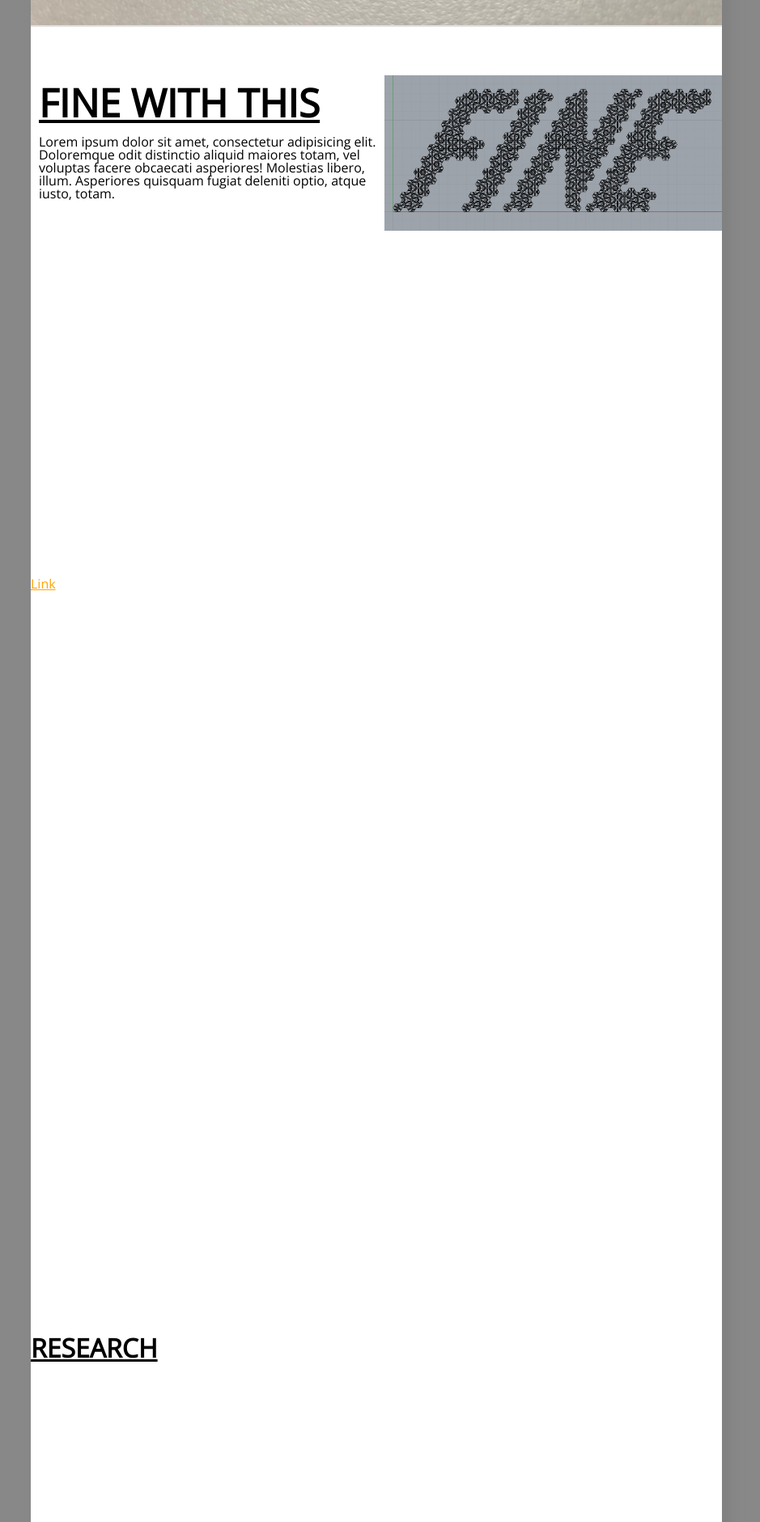
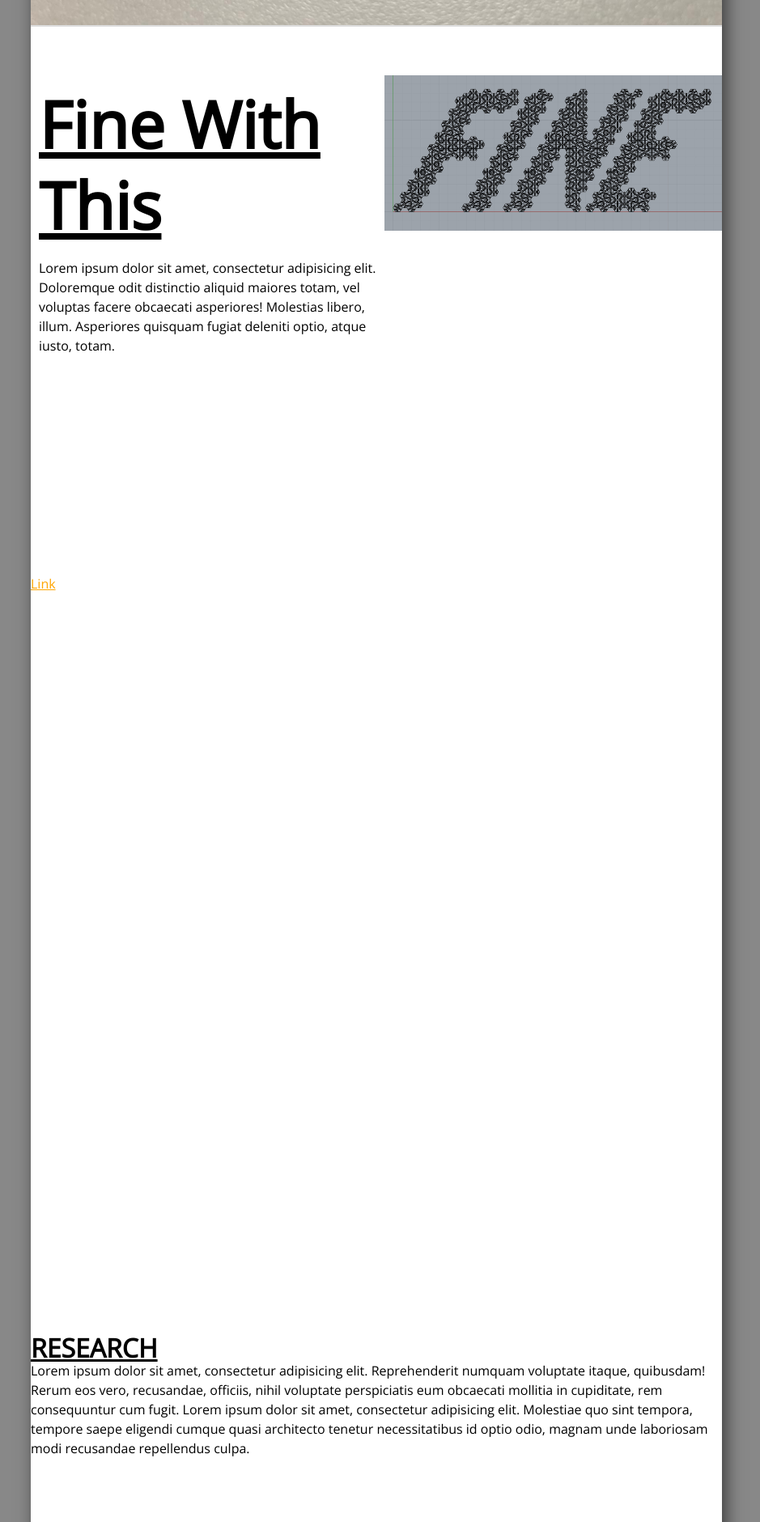
Before and after one commit to jstephenlee/FWTwebsite, a plain HTML site: page index.html in a window 1280 px wide. Shown: the part 660-2540 px from the top of the page at 81% size, without its empty margins (175-1114 px from the left). Drawn offline with nearby package versions, Linux system fonts and the light colour scheme; a script that the page names is missing.

Commit message:
updated code

```diff
--- a/index.html
+++ b/index.html
@@ -12,7 +12,7 @@
     <script src="https://ajax.googleapis.com/ajax/libs/jquery/3.2.1/jquery.min.js"></script>
     <!--Link to jQuery UI-->
     <script src="https://code.jquery.com/ui/1.12.1/jquery-ui.min.js" integrity="sha256-VazP97ZCwtekAsvgPBSUwPFKdrwD3unUfSGVYrahUqU=" crossorigin="anonymous"></script>
-   <link href="https://fonts.googleapis.com/css2?family=Open+Sans&family=Open+Sans+Condensed:wght@700&display=swap" rel="stylesheet">
+<link href="https://fonts.googleapis.com/css2?family=Open+Sans&family=Open+Sans+Condensed:wght@700&display=swap" rel="stylesheet">
 
 </head>
 
@@ -32,7 +32,7 @@
 
         <section id="about">
            <div class="left white">
-            <h1>FINE WITH THIS</h1>
+            <h1>Fine With This</h1>
             <br>
             <p>Lorem ipsum dolor sit amet, consectetur adipisicing elit. Doloremque odit distinctio aliquid maiores totam, vel voluptas facere obcaecati asperiores! Molestias libero, illum. Asperiores quisquam fugiat deleniti optio, atque iusto, totam.</p>
             </div>
@@ -68,6 +68,8 @@
         </section>
         <section id="research">
             <h2>RESEARCH</h2>
+            <p>Lorem ipsum dolor sit amet, consectetur adipisicing elit. Reprehenderit numquam voluptate itaque, quibusdam! Rerum eos vero, recusandae, officiis, nihil voluptate perspiciatis eum obcaecati mollitia in cupiditate, rem consequuntur cum fugit.
+            Lorem ipsum dolor sit amet, consectetur adipisicing elit. Molestiae quo sint tempora, tempore saepe eligendi cumque quasi architecto tenetur necessitatibus id optio odio, magnam unde laboriosam modi recusandae repellendus culpa.</p>
         </section>
 
 
--- a/style.css
+++ b/style.css
@@ -142,12 +142,10 @@ table {
     --secondary-color: #bbd57d;
     --type: "Open Sans, sans-serif;
 
-
-
 }
 
 body {
-    font-family:  'Open Sans', sans-serif;
+    font-family: 'Open Sans', sans-serif;
     background-color: var(--main-color);
     box-sizing: border-box;
     background-color: #888;
@@ -160,28 +158,27 @@ h3,
 h4,
 h5,
 h6 {
-    font:'Open Sans Condensed', sans-serif;
-    font-weight: 700;
+     font-weight: 700;
+    font: 'Open Sans Condensed', sans-serif;
 
 }
 
 h1 {
-    font-size: 3em;
+    font-size: 5em;
     text-decoration: underline;
+    line-height: 1.25em;
 
 
 }
 
 h2 {
     font-size: 2em;
-      text-decoration: underline;
+    text-decoration: underline;
+}
 
-
-}
 h3 {
     flex: 1;
     font-size: 1.5em;
-
 }
 
 header {
@@ -208,7 +205,7 @@ nav a {
     margin: 0 25px;
     color: #222;
     text-decoration: none;
-    font-weight: 800;
+    font-weight: 700;
 }
 
 nav a:hover {
@@ -216,8 +213,11 @@ nav a:hover {
 
 }
 
+p {
+    line-height: 1.5em;
+}
 .container {
-    box-shadow: 10px 15px 15px grey;
+    box-shadow: 5px 5px 20px rgba(60, 60, 60, 20);
 
     margin: 50px auto;
     width: 854px;
@@ -243,6 +243,7 @@ section {
 .wide img {
     width: 100%;
 }
+
 #about {
     height: 70vh;
 
@@ -257,6 +258,7 @@ section {
 
     height: 100vh;
     background: white;
+    display: block;
 }
 
 .white {
@@ -266,14 +268,18 @@ section {
 
 .left {
     flex: 1;
-
 }
 
 .right {
     flex: 1;
-
 }
 
 .right img {
     width: 100%;
 }
+
+footer {
+    background: var(--main-color);
+    height: 20vh;
+
+}
```
